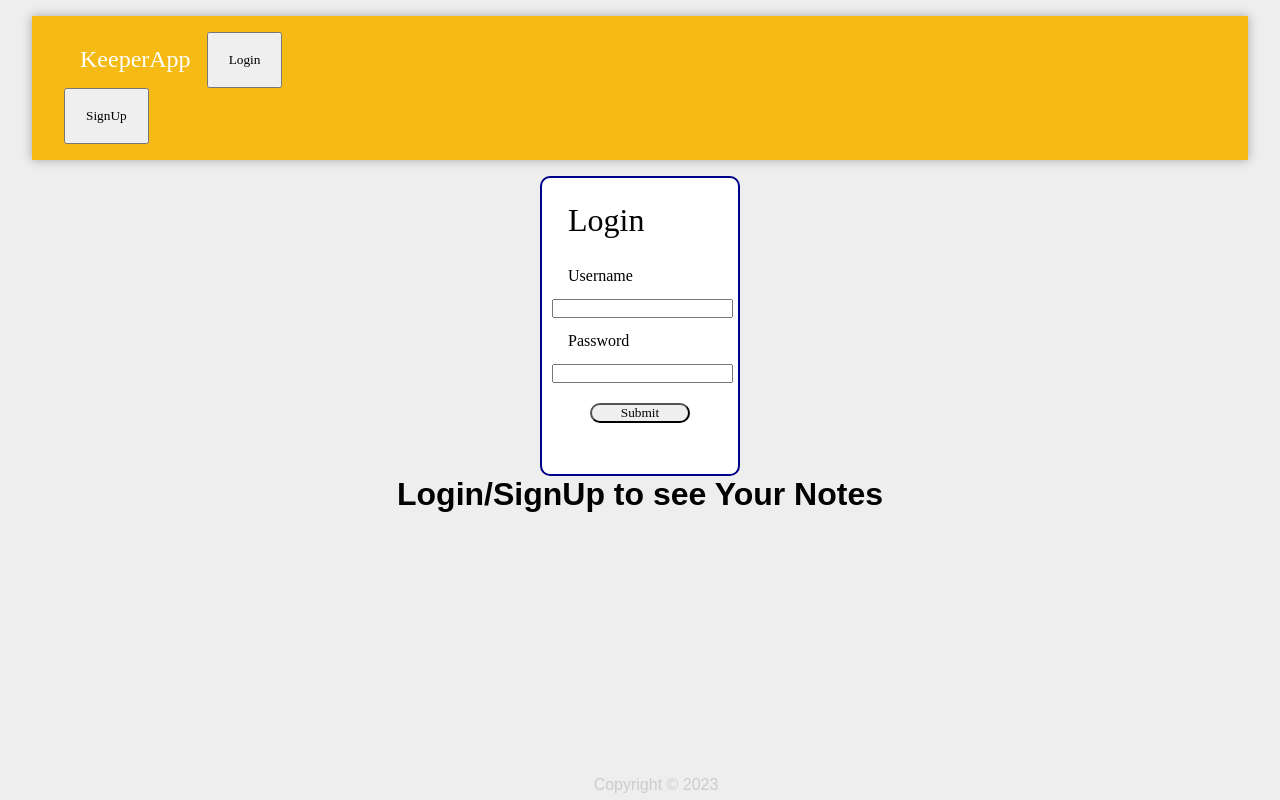
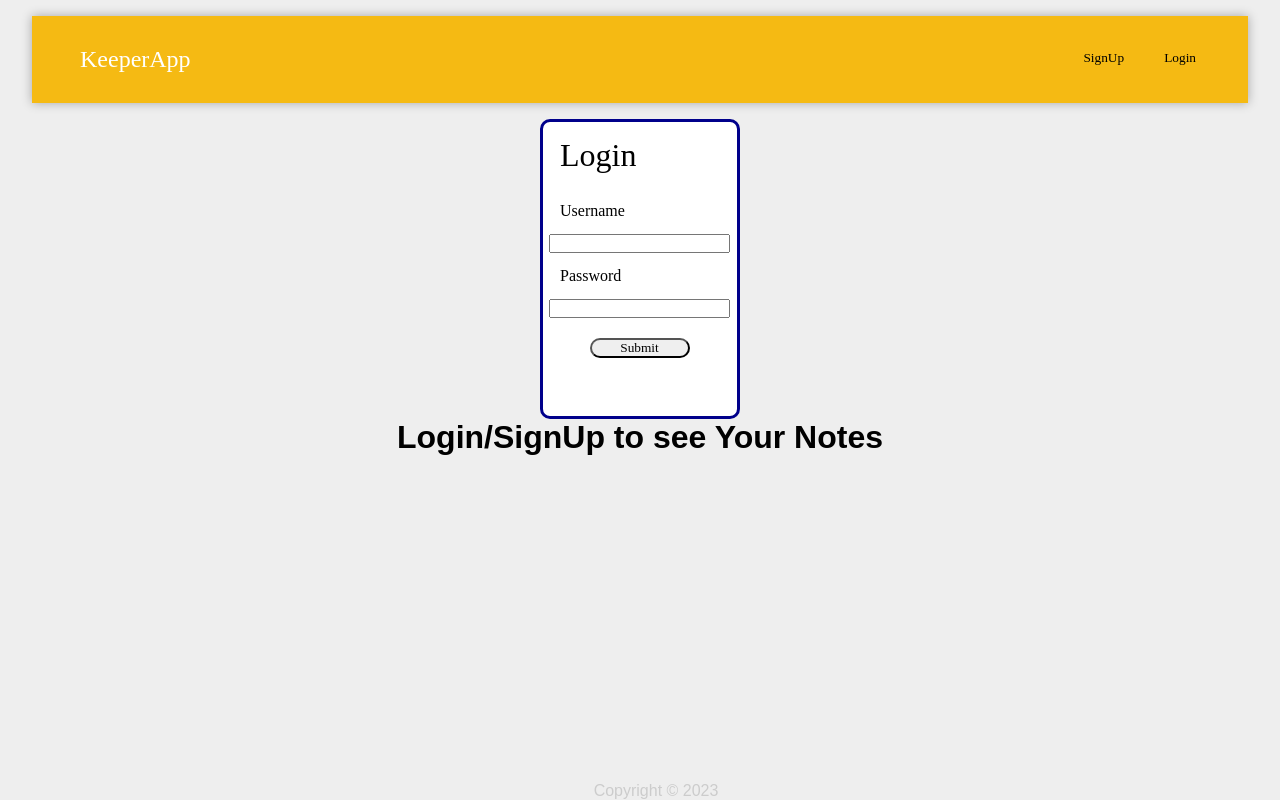
Before and after one commit to LokeshDanapal/KeeperApp, a React (Create React App) app in the folder myapp/: page / in a window 1280 px wide. Both pictures are taken after a click on the button "Login". Built offline with nearby package versions, Linux system fonts and the light colour scheme; no server answers.

Commit message:
styles Modified

```diff
--- a/myapp/public/styles.css
+++ b/myapp/public/styles.css
@@ -1,24 +1,24 @@
-* {
-  padding: 0;
-  margin: 0;
-  box-sizing: border-box;
+*{
+ padding : 0;
+ margin : 0;
+ box-sizing : border-box;
 }
 
-html {
-  font-family: "Montserrat", sans-serif;
+html{
+ font-family: "Montserrat",sans-serif;
 }
 
-body {
-  background: #eee;
+body{
+  background : #eee;
   padding: 0 16px;
   margin-bottom: 60px;
 }
 
-nav {
+nav{
   background-color: #f5ba13;
-  margin: 16px;
-  padding: 16px 32px;
-  box-shadow: 0 0 10px 0 rgba(0, 0, 0, 0.3);
+  margin : 16px ;
+  padding : 16px 32px;
+  box-shadow: 0 0 10px 0 rgba(0,0,0,0.3);
 }
 
 ul {
@@ -28,81 +28,119 @@ ul {
   overflow: hidden;
 }
 
-li {
-  display: inline;
+li{
+  display : inline;
 }
 
-nav ul li h1 {
-  color: white;
-  float: left;
-  font-family: "McLaren", cursive;
-  font-weight: 200;
+nav ul li h1{
+  color : white;
+  float : left;
+  font-family : "McLaren" , cursive;
+  font-weight : 200;
   display: block;
   text-align: center;
   padding: 14px 16px;
 }
 
-nav ul li button,
-nav ul li h2 {
+nav ul li button{
   text-decoration: none;
-  color: black;
-  font-family: "McLaren", cursive;
-  font-weight: 200;
+  color :black;
+  font-family : "McLaren" , cursive;
+  font-weight : 200;
+  float: right;
   display: block;
   text-align: center;
   padding: 18px 20px;
 }
 
-nav ul li button:hover {
-  color: white;
+nav ul li h2{
+  text-decoration: none;
+  color :black;
+  font-family : "McLaren" , cursive;
+  font-weight : 200;
+  float: right;
+  display: block;
+  text-align: center;
+  padding: 18px 20px;
 }
 
-.show,
-.show1,
-.container,
-.note {
-  display: block;
-  margin: auto;
+.loginicon {
+  border: #f5ba13;
+  background-color: #f5ba13;
+}
+
+nav ul li button:hover{
+  color : white;
+}
+
+.show{
+  display : block;
+  margin : auto;
   text-align: center;
   background-color: white;
-  border: 2px solid darkblue;
-  border-radius: 10px;
-  padding: 10px;
-  transition: 800ms;
-  opacity: 1;
+  border: #f5ba13;
+  border-radius : 10px;
+  padding : 1px 2px 1px 1px;
+  transition : 800ms;
+  height : 300px;
+  width : 200px;
+  opacity : 1;
+  border-style : solid;
+  border-color: darkblue;
 }
 
-.show {
-  height: 300px;
-  width: 200px;
+
+
+.show1{
+  display : block;
+  margin : auto;
+  text-align: center;
+  background-color: white;
+  border: #f5ba13;
+  border-radius : 10px;
+  padding : 1px 2px 1px 1px;
+  transition : 800ms;
+  height : 425px;
+  width : 200px;
+  opacity : 1;
+  border-style : solid;
+  border-color: darkblue;
 }
 
-.show1 {
-  height: 425px;
-  width: 200px;
+
+.login-text{
+  text-align : center;
+  color : black;
+  float : left;
+  font-family : "McLaren" , cursive;
+  font-weight : 200;
+  padding: 14px 16px ;
 }
 
-.login-text,
-.login-label {
-  text-align: center;
-  color: black;
-  float: left;
-  font-family: "McLaren", cursive;
-  font-weight: 200;
-  padding: 14px 16px;
+.login-label{
+  text-align : center;
+  color : black;
+  float : left;
+  font-family : "McLaren" , cursive;
+  font-weight : 200;
+  padding: 14px 16px ;
 }
 
-.login-btn,
-.login-btn1 {
-  margin: 20px;
+.login-btn{
+  margin : 20px;
   border-radius: 10px;
-  font-family: "McLaren", cursive;
-  width: 100px;
+  font-family : "McLaren" , cursive;
+  width : 100px;
+  margin-bottom: 3px;
 }
 
-.login-btn1 {
+.login-btn1{
+  margin : 20px;
+  border-radius: 10px;
+  font-family : "McLaren" , cursive;
+  width : 100px;
   margin-top: 2px;
-  color: green;
+  color : green;
   background-color: #f5ba13;
 }
 
@@ -111,70 +149,78 @@ nav ul li button:hover {
   background-color: rgba(104, 85, 224, 1);
 }
 
-footer {
-  position: absolute;
-  text-align: center;
-  bottom: 0;
-  width: 100%;
-  height: 1.5rem;
+/* .show.active{
+  transform : translate(100px) scale(0) rotate(180deg);
+  opacity : 0
+} */
+
+footer{
+  position : absolute;
+  text-align : center;
+  bottom : 0;
+  width : 100%;
+  height : 1.5 rem;
 }
 
 .feedback {
-  background-color: #f5ba13;
+  background-color : #f5ba13 ;
   color: white;
   padding: 10px 20px;
-  border-color: #eee;
+  border-color:#eee;
   border-radius: 50%;
-  font-size: xx-large;
+  font-size:xx-large;
 }
 
 #mybutton {
   position: fixed;
   bottom: -2px;
   right: 10px;
-  margin: 16px;
-  padding: 16px 32px;
+  margin : 16px ;
+  padding : 16px 32px;
 }
 
-footer p {
-  color: #ccc;
+footer p{
+  color : #ccc;
 }
 
-.note {
+.note{
   background: #fff;
   border-radius: 7px;
   box-shadow: 0 2px 5px #ccc;
   padding: 10px;
-  width: 240px;
-  margin: 16px;
+  width : 240px;
+  margin : 16px;
   float: left;
 }
 
-.note h1 {
-  font-size: 1.1em;
-  margin-bottom: 6px;
-  font-family: "McLaren", cursive;
+.note h1{
+  font-size : 1.1em;
+  margin-bottom:6px;
+  font-family : "McLaren" , cursive;
 }
 
-.note p {
+.note p{
   font-size: 1.1em;
-  margin-bottom: 10px;
-  white-space: pre-wrap;
-  word-wrap: break-word;
-  font-family: "McLaren", cursive;
+  margin-bottom : 10px;
+  white-space : pre-wrap;
+  word-wrap : break-word;
+  font-family : "McLaren" , cursive;
 }
 
-.container {
+.container{
   display: block;
-  margin: auto;
+  margin : auto;
   text-align: center;
   background-color: white;
-  border: 2px solid darkblue;
-  border-radius: 10px;
-  padding: 10px;
-  transition: 800ms;
-  height: 425px;
-  width: 200px;
+  border: #f5ba13;
+  border-radius : 10px;
+  padding : 1px 2px 1px 1px;
+  transition : 800ms;
+  height : 425px;
+  width : 200px;
+  opacity : 1;
+  border-style : solid;
+  border-color: darkblue;
 }
 
 /* Mobile View Styles */
@@ -210,13 +256,11 @@ footer p {
   .show1 {
     height: auto;
     max-width: 100%;
-    border: none;
   }
 
   .container {
     height: auto;
     width: 100%;
     max-width: 100%;
-    border: none;
   }
 }
```
